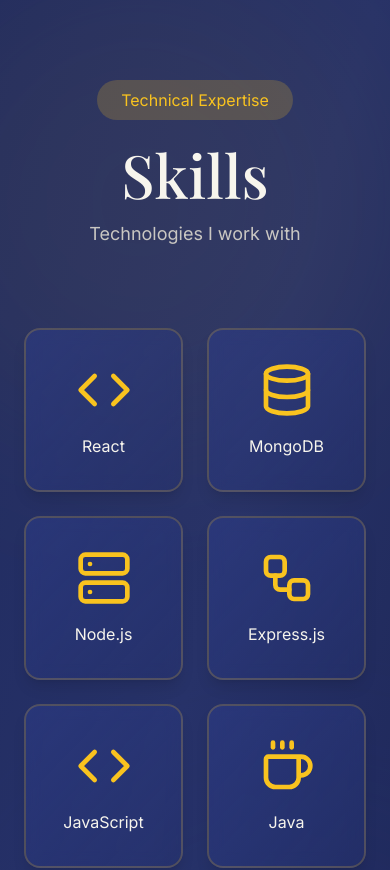
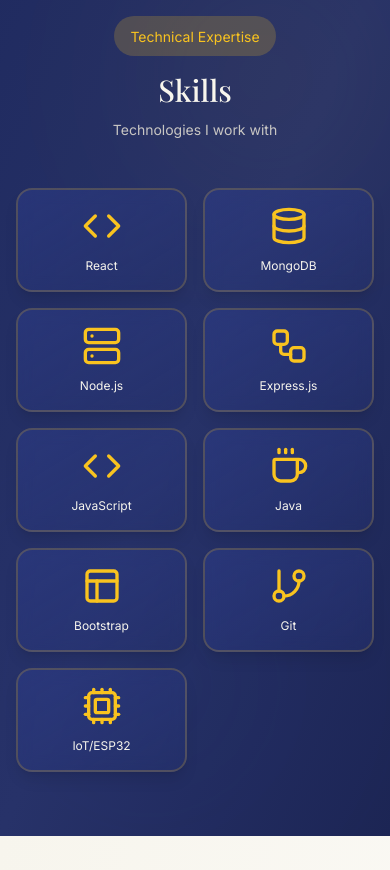
Before and after one commit to CoderShivakumar/folio-port, a React (Vite) app: page / in a window 390 px wide. Shown: the part 1340-2210 px from the top of the page. Built offline with nearby package versions, Linux system fonts and the light colour scheme; a web font is replaced by a local one.

Commit message:
modified skills.tsx

```diff
--- a/src/app/components/Skills.tsx
+++ b/src/app/components/Skills.tsx
@@ -27,11 +27,18 @@
   return (
     <section
       id="skills"
-      className="py-32 px-6 bg-gradient-to-br from-[hsl(230,50%,25%)] via-[hsl(230,45%,28%)] to-[hsl(230,50%,22%)] relative overflow-hidden"
+      className="py-16 sm:py-24 md:py-32 px-4 sm:px-6 bg-gradient-to-br from-[hsl(230,50%,25%)] via-[hsl(230,45%,28%)] to-[hsl(230,50%,22%)] relative overflow-hidden"
     >
       <div className="absolute inset-0 opacity-30">
-        <div className="absolute top-0 right-0 w-[500px] h-[500px] bg-[hsl(45,95%,55%)]/20 rounded-full blur-[100px]"></div>
-        <div className="absolute bottom-0 left-0 w-[600px] h-[600px] bg-[hsl(230,50%,40%)]/30 rounded-full blur-[120px]"></div>
+        <div className="absolute top-0 right-0
+        w-[250px] sm:w-[400px] md:w-[500px]
+        h-[250px] sm:h-[400px] md:h-[500px]
+        bg-[hsl(45,95%,55%)]/20 rounded-full blur-[100px]"></div>
+
+        <div className="absolute bottom-0 left-0
+        w-[300px] sm:w-[450px] md:w-[600px]
+        h-[300px] sm:h-[450px] md:h-[600px]
+        bg-[hsl(230,50%,40%)]/30 rounded-full blur-[120px]"></div>
       </div>
 
       <div className="max-w-6xl mx-auto relative z-10">
@@ -41,22 +48,30 @@
           viewport={{ once: true }}
           transition={{ duration: 0.6 }}
         >
-          <div className="text-center mb-20">
+          {/* Header */}
+          <div className="text-center mb-12 sm:mb-16 md:mb-20">
             <motion.div
               initial={{ opacity: 0, y: -20 }}
               whileInView={{ opacity: 1, y: 0 }}
               viewport={{ once: true }}
-              className="inline-block px-6 py-2 bg-[hsl(45,95%,55%)]/20 rounded-full mb-6"
+              className="inline-block px-4 sm:px-6 py-2 bg-[hsl(45,95%,55%)]/20 rounded-full mb-4 sm:mb-6"
             >
-              <span className="text-[hsl(45,95%,55%)]">Technical Expertise</span>
+              <span className="text-[hsl(45,95%,55%)] text-sm sm:text-base">
+                Technical Expertise
+              </span>
             </motion.div>
-            <h2 className="text-6xl md:text-7xl text-[hsl(45,40%,95%)] mb-4">
+
+            <h2 className="text-3xl sm:text-4xl md:text-6xl lg:text-7xl text-[hsl(45,40%,95%)] mb-3 sm:mb-4">
               Skills
             </h2>
-            <p className="text-[hsl(45,40%,90%)]/80 text-lg">Technologies I work with</p>
+
+            <p className="text-[hsl(45,40%,90%)]/80 text-sm sm:text-base md:text-lg">
+              Technologies I work with
+            </p>
           </div>
 
-          <div className="grid grid-cols-2 md:grid-cols-3 lg:grid-cols-4 gap-6">
+          {/* Grid */}
+          <div className="grid grid-cols-2 sm:grid-cols-2 md:grid-cols-3 lg:grid-cols-4 gap-4 sm:gap-6">
             {skills.map((skill, index) => {
               const Icon = iconMap[skill.icon] || Code;
 
@@ -67,12 +82,21 @@
                   whileInView={{ opacity: 1, y: 0, scale: 1 }}
                   viewport={{ once: true }}
                   transition={{ delay: index * 0.08, duration: 0.5, ease: 'easeOut' }}
-                  whileHover={{ y: -8, scale: 1.05 }}
-                  className="group relative flex flex-col items-center justify-center p-8 bg-gradient-to-br from-[hsl(230,50%,35%)]/60 to-[hsl(230,50%,30%)]/40 backdrop-blur-sm rounded-2xl border-2 border-[hsl(45,95%,55%)]/20 hover:border-[hsl(45,95%,55%)]/60 transition-all duration-300 shadow-lg hover:shadow-[hsl(45,95%,55%)]/20 hover:shadow-2xl"
+                  whileHover={{ y: -6, scale: 1.04 }}
+                  className="group relative flex flex-col items-center justify-center
+                  p-4 sm:p-6 md:p-8
+                  bg-gradient-to-br from-[hsl(230,50%,35%)]/60 to-[hsl(230,50%,30%)]/40
+                  backdrop-blur-sm rounded-2xl border-2 border-[hsl(45,95%,55%)]/20
+                  hover:border-[hsl(45,95%,55%)]/60 transition-all duration-300
+                  shadow-lg hover:shadow-[hsl(45,95%,55%)]/20 hover:shadow-2xl"
                 >
                   <div className="absolute inset-0 bg-gradient-to-br from-[hsl(45,95%,55%)]/0 to-[hsl(45,95%,55%)]/5 rounded-2xl opacity-0 group-hover:opacity-100 transition-opacity duration-300"></div>
-                  <Icon className="w-14 h-14 text-[hsl(45,95%,55%)] mb-4 group-hover:scale-110 transition-transform duration-300" />
-                  <p className="text-[hsl(45,40%,95%)] text-center relative z-10">{skill.name}</p>
+
+                  <Icon className="w-10 h-10 sm:w-12 sm:h-12 md:w-14 md:h-14 text-[hsl(45,95%,55%)] mb-3 sm:mb-4 group-hover:scale-110 transition-transform duration-300" />
+
+                  <p className="text-[hsl(45,40%,95%)] text-xs sm:text-sm md:text-base text-center relative z-10">
+                    {skill.name}
+                  </p>
                 </motion.div>
               );
             })}
```
